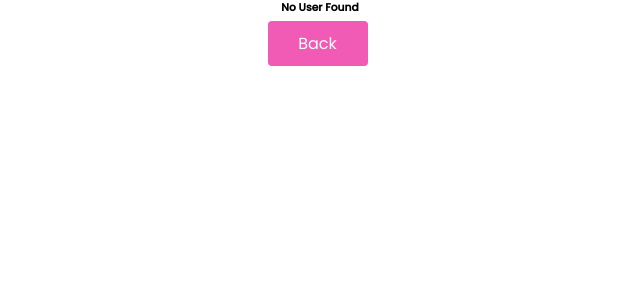
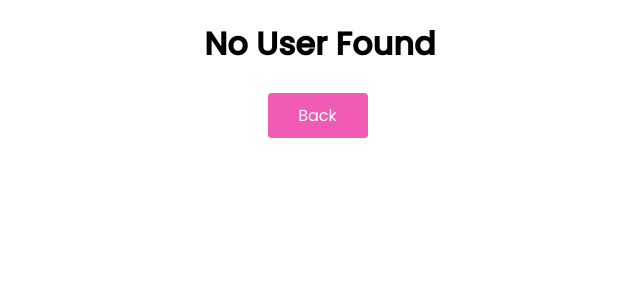
Before and after one commit to liaozhuzhu/qit, a Flask app: template templates/search_user.html in a window 1280 px wide. Shown: the part 60-360 px from the top of the page, without its empty margins (320-960 px from the left). Run offline with Flask 2, Linux system fonts and the light colour scheme; the template is opened without the code that fills it, so the values that code supplies are empty; some libraries are stand-ins or nearby versions.

Commit message:
temporary fix for search user

```diff
--- a/templates/search_user.html
+++ b/templates/search_user.html
@@ -22,16 +22,19 @@
             {%endif%}
         </div>
         <div class="container-inner">
-            {%if user.pfp%}
+            <!-- {%if user.pfp%}
             <img class="pfp" src="{{url_for('static', filename='images/' + current_user.pfp)}}">
             {%else%}
             <img class="pfp" src="{{url_for('static', filename='images/pfp.png')}}">
-            {%endif%}
+            {%endif%} -->
+            <img class="pfp" src="{{url_for('static', filename='images/pfp.png')}}">
         </div>
     </div>
     {%endfor%}
     {%else%}
-    <h6>No User Found</h6>
+    <div class="container-inner">
+        <h1>No User Found</h1>
+    </div>
     {%endif%}
     <a href="{{url_for('profile')}}" class="btn-primary">Back</a>
 {%endblock%}
```
